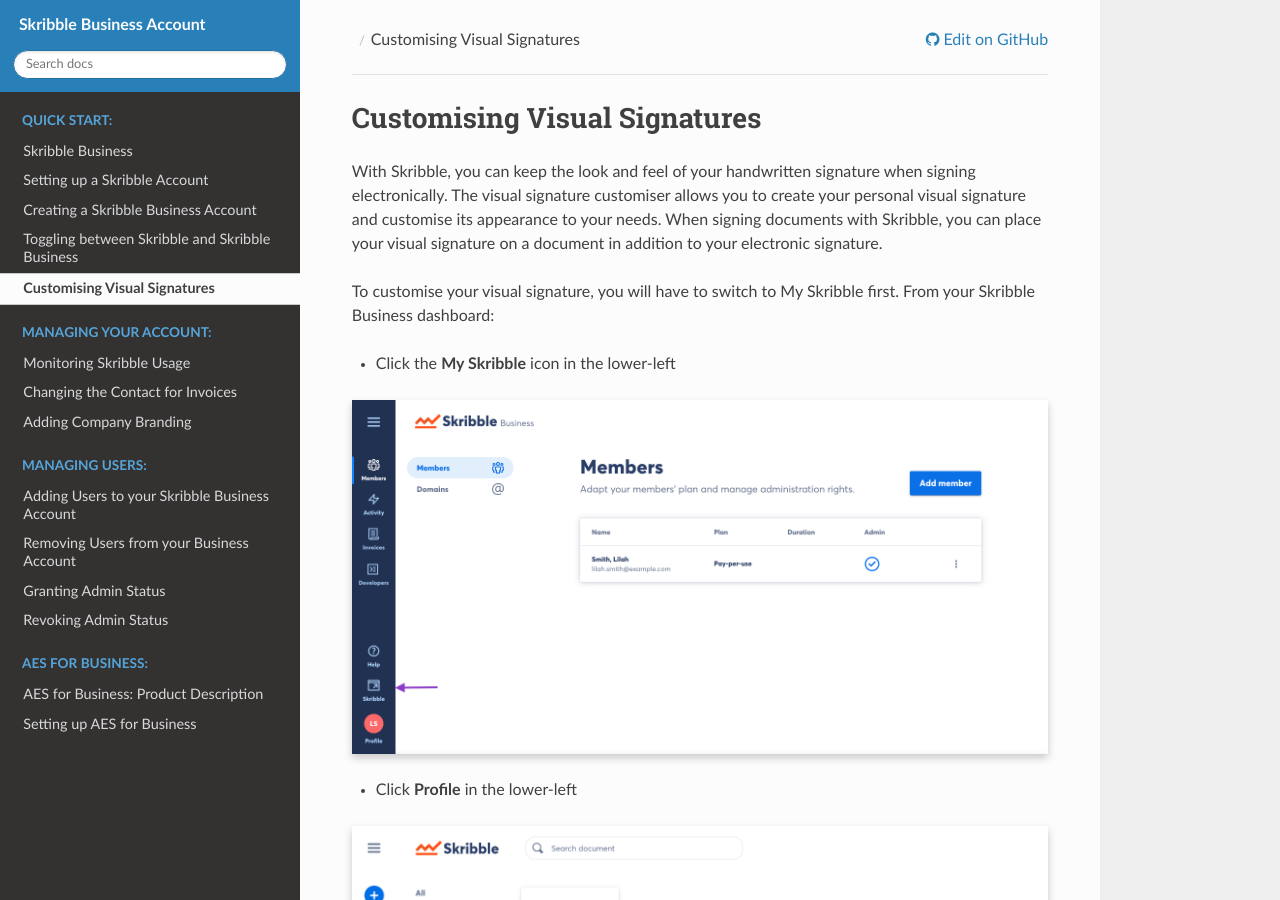
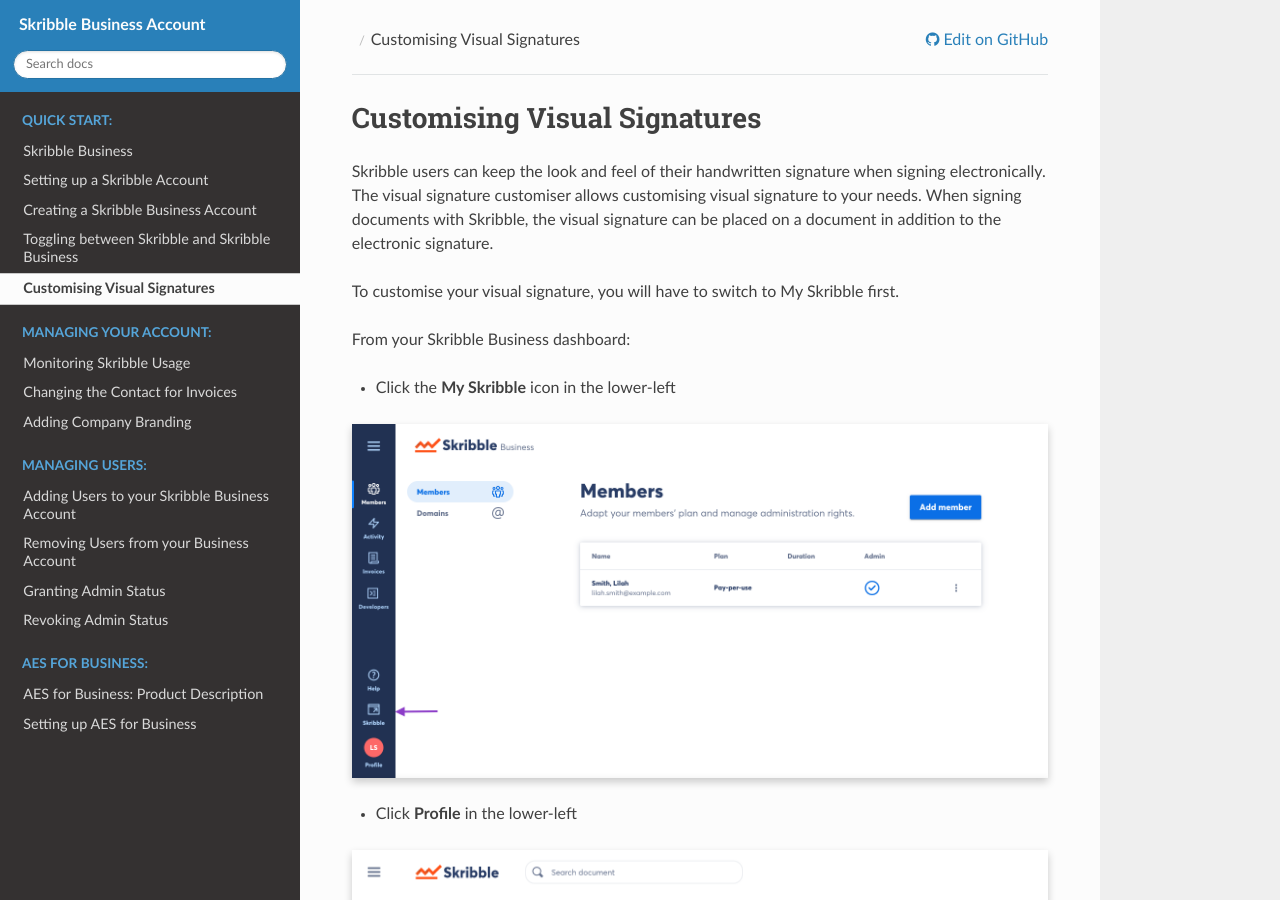
Before and after one commit to matthieu-bt/business-guide, a Sphinx documentation site: the page built from source/quickstart/signature.rst, in a window 1280 px wide and 900 px high. Built offline with Sphinx 7.4.7 and the Read the Docs theme 2.0.0, drawn with Linux system fonts in a browser that asks for light colours.

Commit message:
Intro
Changed article intro

```diff
--- a/source/quickstart/signature.rst
+++ b/source/quickstart/signature.rst
@@ -5,9 +5,11 @@
 =============================
 
 
-With Skribble, you can keep the look and feel of your handwritten signature when signing electronically. The visual signature customiser allows you to create your personal visual signature and customise its appearance to your needs. When signing documents with Skribble, you can place your visual signature on a document in addition to your electronic signature.
+Skribble users can keep the look and feel of their handwritten signature when signing electronically. The visual signature customiser allows customising visual signature to your needs. When signing documents with Skribble, the visual signature can be placed on a document in addition to the electronic signature.
 
-To customise your visual signature, you will have to switch to My Skribble first. From your Skribble Business dashboard:
+To customise your visual signature, you will have to switch to My Skribble first.
+
+From your Skribble Business dashboard:
 
 - Click the **My Skribble** icon in the lower-left
 
```
